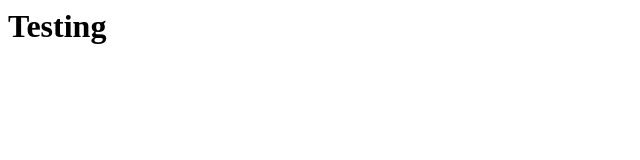
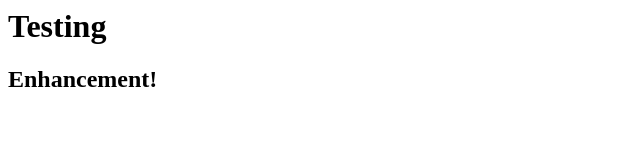
Before and after one commit to stephengardner/gitBranching, a plain HTML site: page index.html in a window 1280 px wide. Shown: the whole page, without its empty margins (0-640 px from the left). Drawn offline with Linux system fonts and the light colour scheme.

Commit message:
added enhancement to index.html

```diff
--- a/index.html
+++ b/index.html
@@ -3,5 +3,6 @@
 	</head>
 	<body>
 		<h1>Testing</h1>
+		<h2> Enhancement! </h2>
 	</body>
 </html>
```
